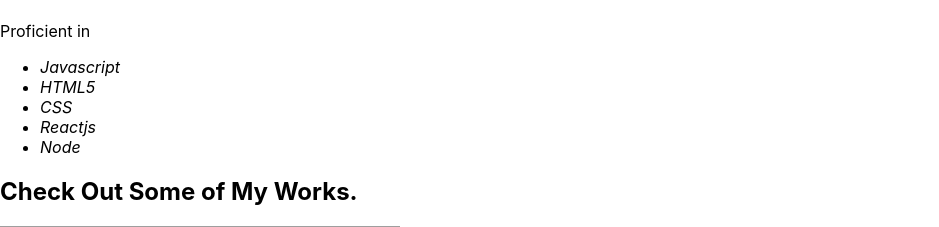
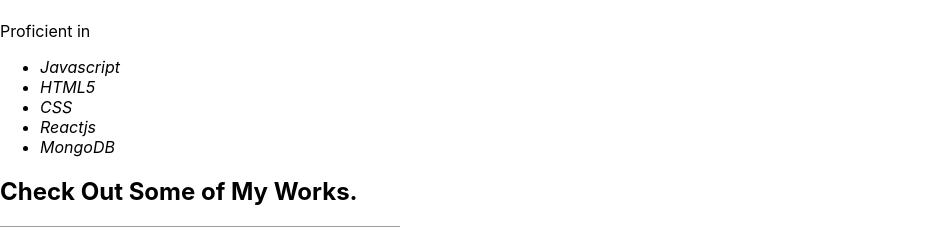
Before and after one commit to smithnaomi/blooming-portfolio, a React (Create React App) app: page / in a window 1280 px wide. Shown: the part 1420-1647 px from the top of the page, without its empty margins (0-939 px from the left). Built offline with nearby package versions, Linux system fonts and the light colour scheme; grey boxes are pictures that could not be loaded; the HTML template or start-up script is replaced by a standard one.

Commit message:
updated skill

```diff
--- a/src/resumeData.js
+++ b/src/resumeData.js
@@ -70,7 +70,7 @@
       skillname: "Reactjs",
     },
     {
-      skillname: "Node",
+      skillname: "MongoDB",
     },
   ],
   portfolio: [
```
